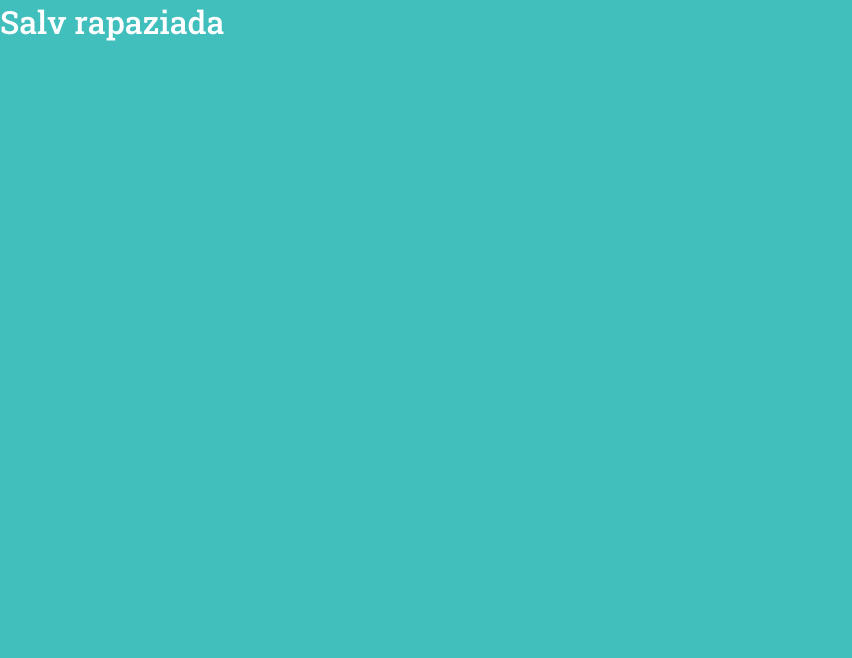
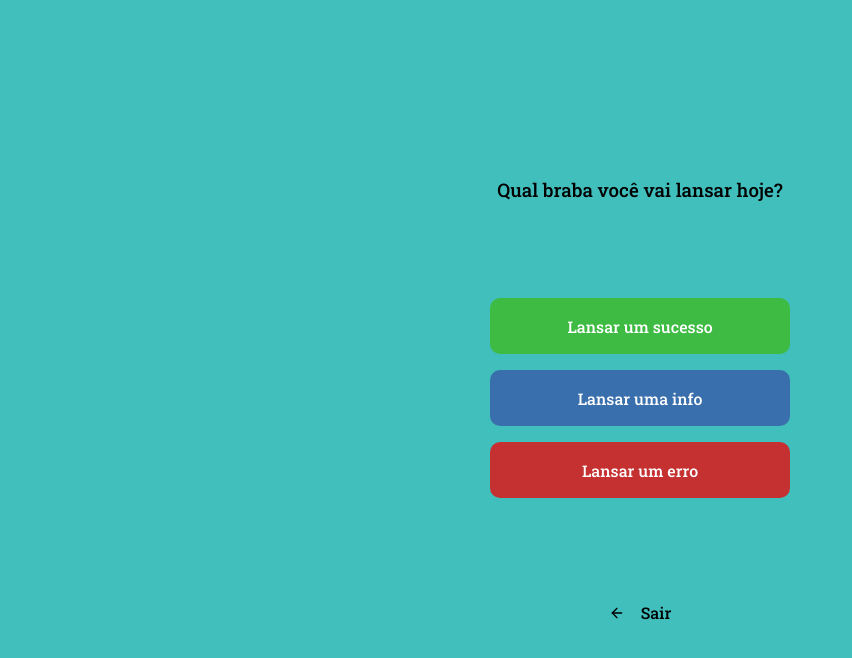
Before and after one commit to cicero-cit/basic-front, a React (Create React App) app: page / in a window 1280 px wide. Shown: the top 658 px of the page, without its empty margins (0-852 px from the left). Built offline with nearby package versions, Linux system fonts and the light colour scheme.

Commit message:
Estruturando home e estilos

```diff
--- a/src/components/Button/styles.ts
+++ b/src/components/Button/styles.ts
@@ -14,6 +14,21 @@ export const Container = styled.button`
   margin-top: 16px;
 
   &:hover {
+    &.success {
+      background: ${shade(0.2, Theme.green)};
+    }
+
+    &.error {
+      background: ${shade(0.2, Theme.red)};
+    }
     background: ${shade(0.2, Theme.darkBlue)};
   }
+
+  &.success {
+    background: ${props => props.theme.green};
+  }
+
+  &.error {
+    background: ${props => props.theme.red};
+  }
 `;
--- a/src/pages/Home/index.tsx
+++ b/src/pages/Home/index.tsx
@@ -1,7 +1,27 @@
 import React from 'react';
+import { Link } from 'react-router-dom';
+import { FiArrowLeft } from 'react-icons/fi';
+import { Container, Content } from './styles';
+import Button from '../../components/Button';
 
 const Home: React.FC = () => {
-  return <h1>Salv rapaziada</h1>;
+  return (
+    <Container>
+      <Content>
+        <h3>Qual braba você vai lansar hoje?</h3>
+        <form>
+          <Button className="success">Lansar um sucesso</Button>
+          <Button className="info">Lansar uma info</Button>
+          <Button className="error">Lansar um erro</Button>
+        </form>
+
+        <Link to="/signin">
+          <FiArrowLeft />
+          Sair
+        </Link>
+      </Content>
+    </Container>
+  );
 };
 
 export default Home;
--- /dev/null
+++ b/src/pages/Home/styles.ts
@@ -0,0 +1,46 @@
+import styled from 'styled-components';
+import { shade } from 'polished';
+import { Theme } from '../../styles/theme';
+
+export const Container = styled.div`
+  height: 100vh;
+  display: flex;
+  align-items: stretch;
+`;
+
+export const Content = styled.div`
+  display: flex;
+  flex-direction: column;
+  align-items: center;
+  place-content: center;
+  text-align: center;
+  width: 100%;
+
+  h3 {
+    color: ${props => props.theme.black};
+  }
+
+  form {
+    margin: 80px 0;
+    width: 300px;
+    text-align: center;
+  }
+
+  > a {
+    color: ${props => props.theme.black};
+    display: block;
+    margin-top: 24px;
+    text-decoration: none;
+    transition: color 0.2s;
+    display: flex;
+    align-items: center;
+
+    &:hover {
+      color: ${shade(0.2, Theme.black)};
+    }
+
+    svg {
+      margin-right: 16px;
+    }
+  }
+`;
--- a/src/routes.tsx
+++ b/src/routes.tsx
@@ -7,9 +7,9 @@ import Home from './pages/Home';
 
 const Routes: React.FC = () => (
   <Switch>
-    <Route path="/signin" exact component={SignIn} />
+    <Route path="/signin" component={SignIn} />
     <Route path="/signup" component={SignUp} />
-    <Route path="/" component={Home} />
+    <Route path="/" exact component={Home} />
   </Switch>
 );
 
--- a/src/styles/theme.ts
+++ b/src/styles/theme.ts
@@ -5,6 +5,8 @@ export const Theme = {
   white: '#FFF',
   purple: '#3D2E8A',
   red: '#c53030',
+  green: '#3ebb43',
+  black: '#000',
 };
 
 export interface ThemeProp {
```
